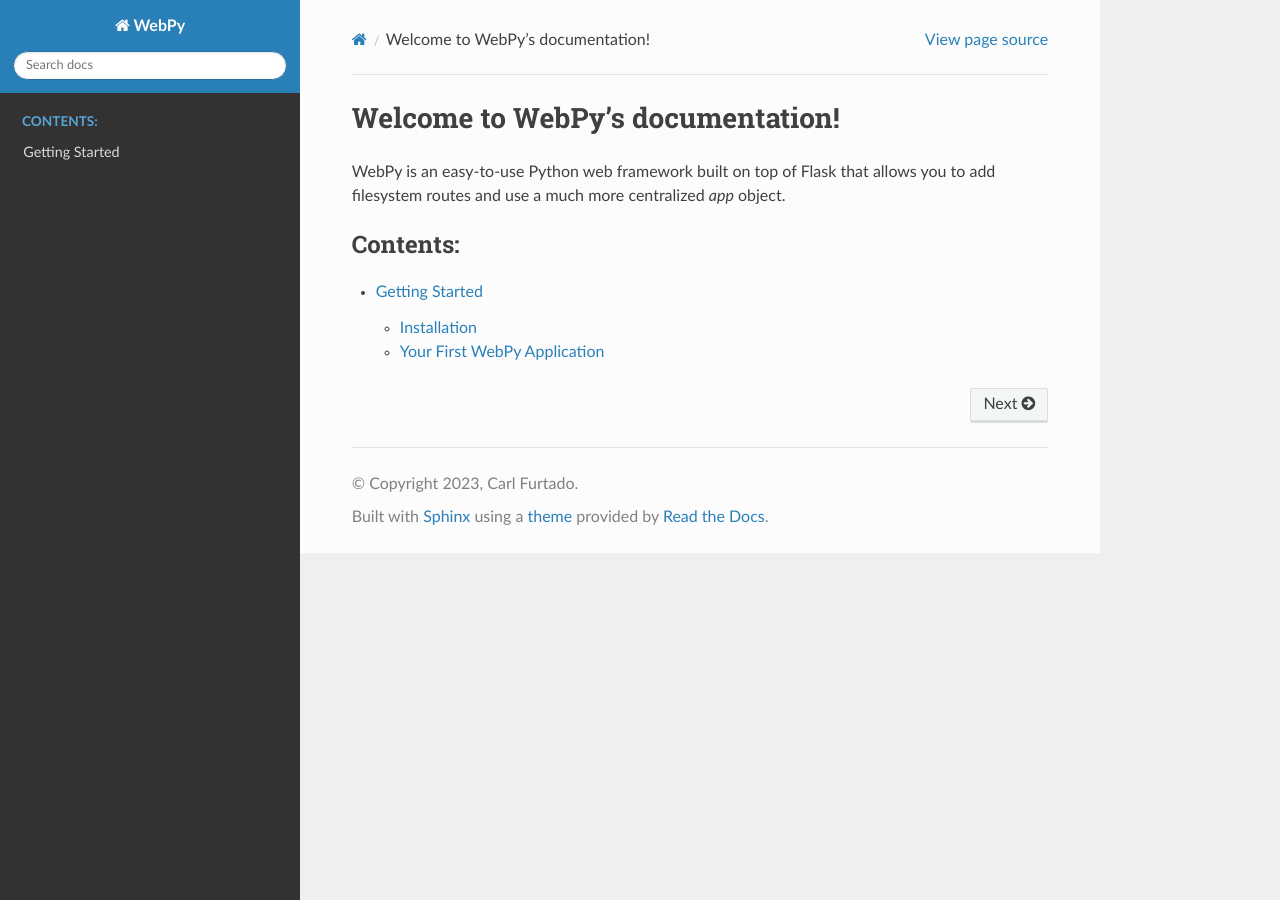
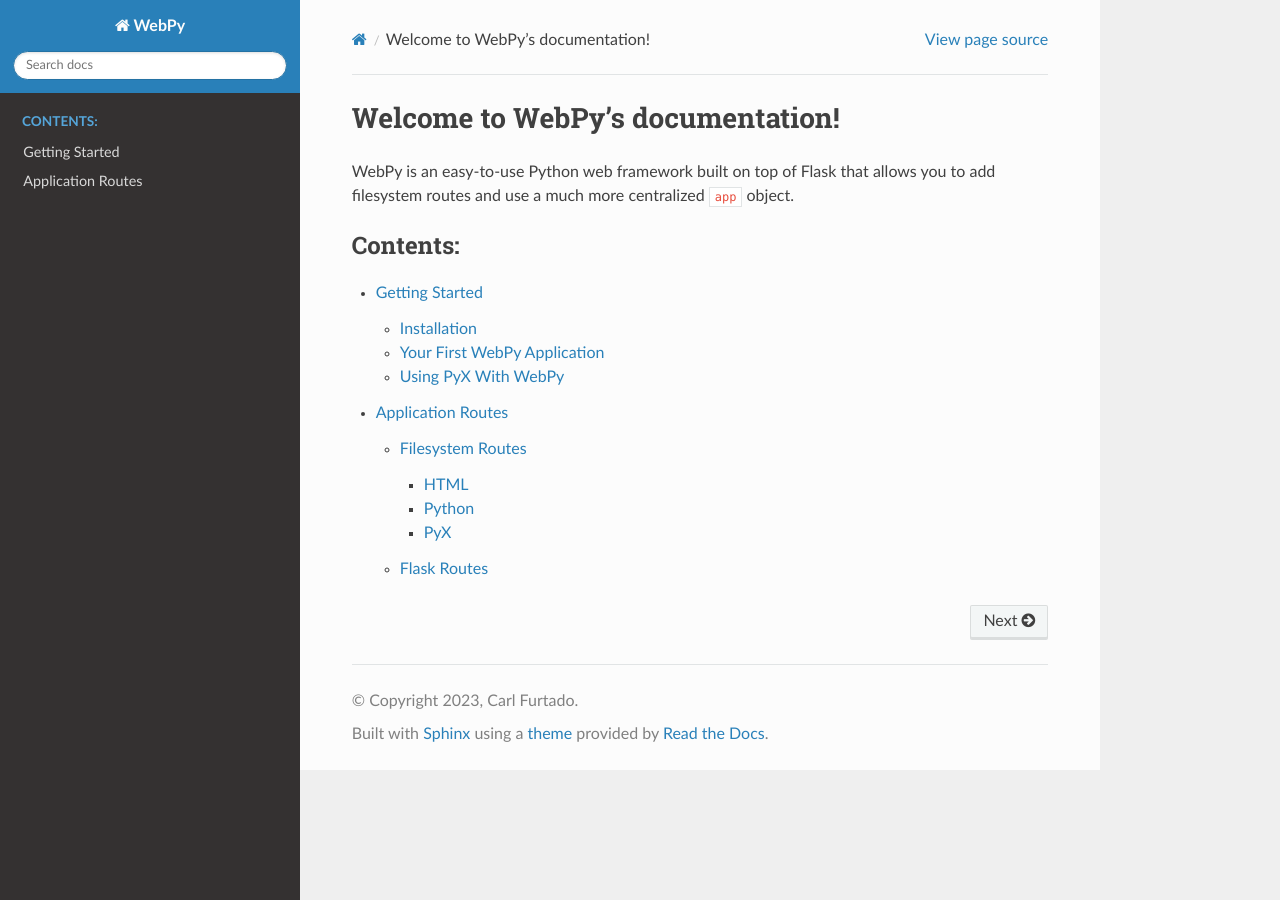
Before and after one commit to User0332/webpy, a Sphinx documentation site: the page built from docs/source/index.rst, in a window 1280 px wide. Built offline with Sphinx 7.4.7 and the Read the Docs theme 2.0.0, drawn with Linux system fonts in a browser that asks for light colours; some of the changed lines change nothing that is shown.

Commit message:
update route docs

````diff
--- a/docs/source/getstarted.md
+++ b/docs/source/getstarted.md
@@ -58,6 +58,8 @@
 
 If you want to make your app a little more compact, you can use `webpy build`. This will compile all of your Python and HTML into a single minifed file, `build.py`, which can be run like a normal Python script. However, the the `html/` and `static/` directories are not packaged into the build file, so these must still be present to run `build.py`. When using `webpy run` to run the app, changes in the files under `root/` and changes in files under `static/` are guaranteed to be reflected in the app without having to restart it, but if the app is being run from a `build.py` file, changes in HTML, Python, and config files under `root/` will not be reflected.
 
+## Using PyX With WebPy
+
 [PyX](https://github.com/User0332/pyx) can also be integrated into WebPy apps by changing Python files to `.pyx` files. These files can be compiled to Python files using `webpy buildpyx`, which is automatically run by the `webpy build`, `webpy compile`, and `webpy run` commands. WebPy comes with PySite/PyX as a dependency. Note that one must still import PySite HTML tags in every file that PyX is used, as shown below:
 ```py
 from webpy.pysite_semantic_tags import * # recommended
--- a/docs/source/index.rst
+++ b/docs/source/index.rst
@@ -1,10 +1,11 @@
 Welcome to WebPy's documentation!
 =================================
 
-WebPy is an easy-to-use Python web framework built on top of Flask that allows you to add filesystem routes and use a much more centralized `app` object.
+WebPy is an easy-to-use Python web framework built on top of Flask that allows you to add filesystem routes and use a much more centralized ``app`` object.
 
 .. toctree::
-   :maxdepth: 2
+   :maxdepth: 3
    :caption: Contents:
 
    getstarted
+   routes
--- /dev/null
+++ b/docs/source/routes.md
@@ -0,0 +1,33 @@
+# Application Routes
+
+As you saw in [Get Started](getstarted.md), routes in WebPy can be created in a few different ways.
+
+## Filesystem Routes
+
+Filesystem-based routes use directory/path names to place themselves on the app. The directories for these routes will be under the `root/` folder, which itself corresponds to the route `/`. In order to create a new route, use the `webpy route <routename>` command. A more visual example of how directories correspond to app routes is shown below.
+
+Assuming the app is running on `127.0.0.1:5000`,
+```
+appdirectory/root/      [127.0.0.1:5000/]
+  hello/                [127.0.0.1:5000/hello]
+    world/              [127.0.0.1:5000/hello/world]
+  login/                [127.0.0.1:5000/login]
+
+```
+
+### HTML
+
+To create a filesystem route that serves a static HTML file, use `webpy route` to create the route, delete the generated `index.py` file in the route directory, and replace it with `index.html`. Write your new HTML in `index.html`.
+
+### Python
+
+To create a programmed filesystem route, use the `webpy route` command to create the route and write your route code in the `handler(app, *args)` function of the generated `index.py` file.
+Imports from `flask` should typically be inside of the handler function. The WebPy application object is passed as an argument (`app`).
+
+### PyX
+
+To create a programmed filesystem route that uses [PyX](https://github.com/User0332/pyx), you can again use the `webpy route` function, but this time rename `index.py` to `index.pyx`. WebPy will automatically compile all `.pyx` files to `.py` files before running. Don't forget to import PySite tags for PyX (see [Using PyX With WebPy](getstarted.md#using-pyx-with-webpy)).
+
+## Flask Routes
+
+To create a traditionally programmed Flask route, error handler, or URL rule with WebPy, you can use the same code that you would use for your Flask route, placing it in `app.py`. You can also integrate PyX into `app.py` by renaming it to `app.pyx`.
````
